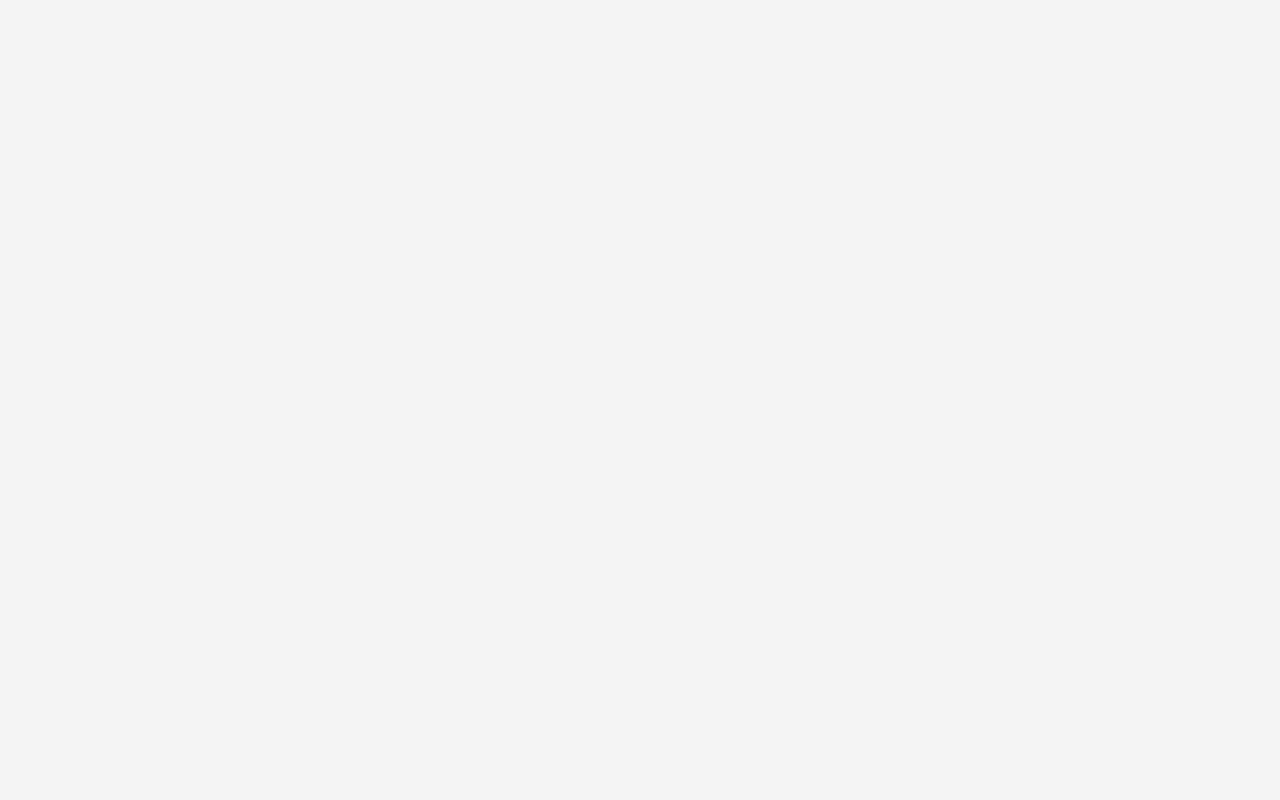
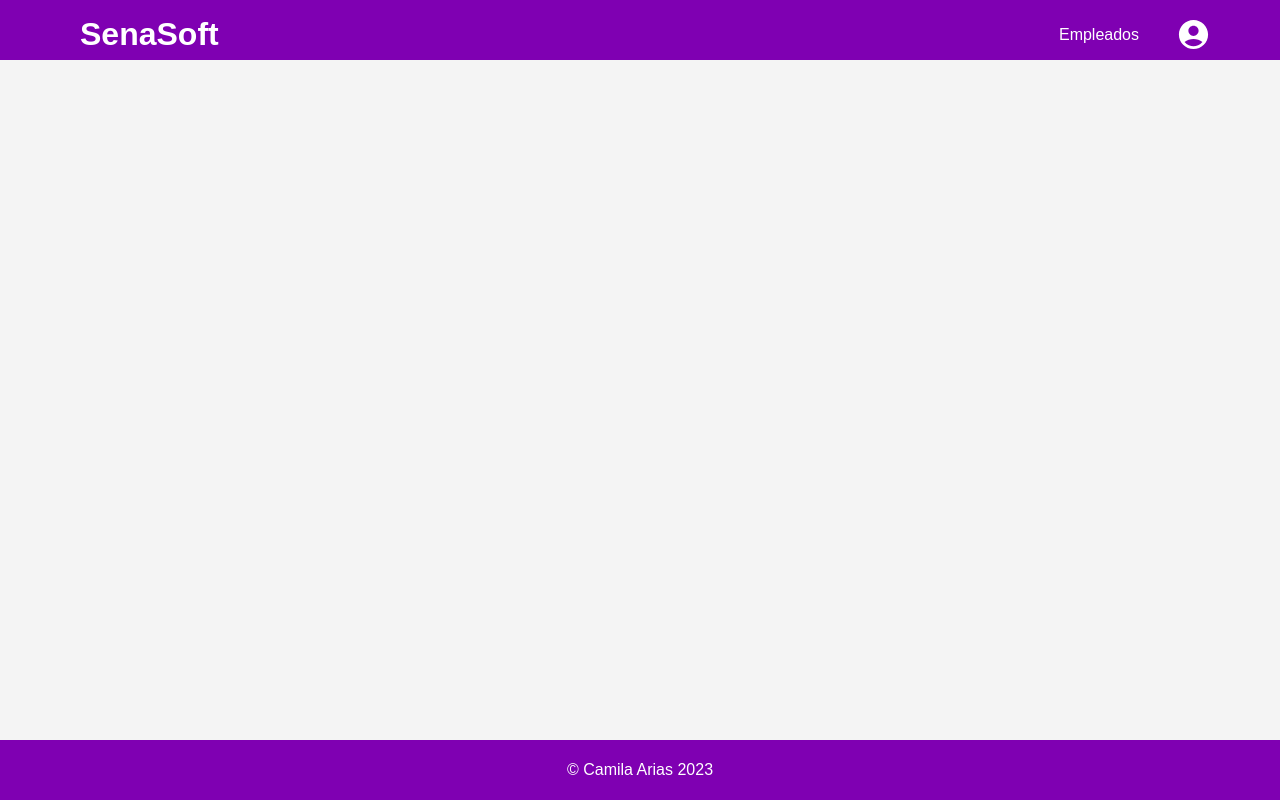
Before and after one commit to ferdlg/SenaSoft2023, a React (Create React App) app in the folder front/: page / in a window 1280 px wide. Before the commit this address had no page. Built offline with nearby package versions, Linux system fonts and the light colour scheme.

Commit message:
Rutas modificadas, nav y footer

```diff
--- a/front/src/App.js
+++ b/front/src/App.js
@@ -1,11 +1,18 @@
 import { BrowserRouter, Route, Routes } from 'react-router-dom';
+import Footer from './components/Footer';
+import SimpleNav from './components/SimpleNav';
+import FullNav from './components/FullNav';
 import Login from "./pages/Login";
 import Register from './pages/Register';
+import Employees from './pages/Employees';
 import "./index.css"
+import { Container } from '@mui/material';
 
 function App() {
   return (
     <BrowserRouter>
+    {window.location.pathname !== "/login" && window.location.pathname !== "/register" ? <FullNav /> : <SimpleNav />}
+        <Container className='principalContainer'>
           <Routes>
             <Route
               path='/login'
@@ -15,7 +22,13 @@ function App() {
               path='/register'
               element={<Register />}
             />
+            <Route
+              path='/'
+              element={<Employees />}
+            />
           </Routes>
+        </Container>
+      <Footer/>
     </BrowserRouter>
   );
 }
--- a/front/src/components/Footer/Footer.css
+++ b/front/src/components/Footer/Footer.css
@@ -3,4 +3,5 @@ footer{
     align-items: center;
     justify-content: center;
     padding: 20px;
+    height: 60px;
 }
--- /dev/null
+++ b/front/src/components/FullNav/FullNav.css
@@ -0,0 +1,24 @@
+.navSuperior{
+    height: 60px;
+}
+
+.fullNav{
+    display: flex !important;
+    align-items: center;
+    justify-content: space-between;
+}
+
+.fullNav div{
+    display: flex;
+    align-items: center;
+    gap: 8px;
+}
+
+a{
+    text-decoration: none;
+    padding: 8px;
+}
+
+a:hover{
+    background-color: var(--moradoClaro);
+}
--- /dev/null
+++ b/front/src/components/FullNav/index.js
@@ -0,0 +1,89 @@
+import { useState, Fragment } from "react";
+import { Link } from "react-router-dom";
+import { AccountCircle, Logout } from "@mui/icons-material"
+import { Container, Box, IconButton, Menu, MenuItem, Divider, Avatar, ListItemIcon } from "@mui/material";
+import Title from "../Title";
+import "./FullNav.css"
+
+const FullNav = () =>{
+    const [anchorEl, setAnchorEl] = useState(null);
+    const open = Boolean(anchorEl);
+    const handleClick = (event) => {
+      setAnchorEl(event.currentTarget);
+    };
+    const handleClose = () => {
+      setAnchorEl(null);
+    };
+    return(
+        <div className="bg_moradoOscuro navSuperior">
+            <Container className="cl_blanco fullNav">
+                <Title text="SenaSoft"/>
+                <div>
+                    <Link to="/Empleados" className="cl_blanco">Empleados</Link>
+                    <Fragment>
+                    <Box sx={{ display: 'flex', alignItems: 'center', textAlign: 'center' }}>
+                        <IconButton
+                            onClick={handleClick}
+                            size="small"
+                            sx={{ ml: 2 }}
+                            aria-controls={open ? 'account-menu' : undefined}
+                            aria-haspopup="true"
+                            aria-expanded={open ? 'true' : undefined}
+                        >
+                            <AccountCircle fontSize="large" color="active" className="cl_blanco"/>
+                        </IconButton>
+                    </Box>
+                    <Menu
+                        anchorEl={anchorEl}
+                        id="account-menu"
+                        open={open}
+                        onClose={handleClose}
+                        onClick={handleClose}
+                        PaperProps={{
+                        elevation: 0,
+                        sx: {
+                            overflow: 'visible',
+                            filter: 'drop-shadow(0px 2px 8px rgba(0,0,0,0.32))',
+                            mt: 1.5,
+                            '& .MuiAvatar-root': {
+                            width: 32,
+                            height: 32,
+                            ml: -0.5,
+                            mr: 1,
+                            },
+                            '&:before': {
+                            content: '""',
+                            display: 'block',
+                            position: 'absolute',
+                            top: 0,
+                            right: 14,
+                            width: 10,
+                            height: 10,
+                            bgcolor: 'background.paper',
+                            transform: 'translateY(-50%) rotate(45deg)',
+                            zIndex: 0,
+                            },
+                        },
+                        }}
+                        transformOrigin={{ horizontal: 'right', vertical: 'top' }}
+                        anchorOrigin={{ horizontal: 'right', vertical: 'bottom' }}
+                    >
+                        <MenuItem onClick={handleClose}>
+                        <Avatar /> Perfil
+                        </MenuItem>
+                        <Divider />
+                        <MenuItem onClick={handleClose}>
+                        <ListItemIcon>
+                            <Logout fontSize="small" />
+                        </ListItemIcon>
+                        Logout
+                        </MenuItem>
+                    </Menu>
+                    </Fragment>
+                </div>
+            </Container>
+        </div>
+    )
+}
+
+export default FullNav;
--- a/front/src/components/SimpleNav/SimpleNav.css
+++ b/front/src/components/SimpleNav/SimpleNav.css
@@ -0,0 +1,3 @@
+.navSuperior{
+    height: 60px;
+}
--- a/front/src/components/SimpleNav/index.js
+++ b/front/src/components/SimpleNav/index.js
@@ -1,11 +1,14 @@
+import { Container } from "@mui/material";
 import Title from "../Title";
 import "./SimpleNav.css"
 
 const SimpleNav = () =>{
     return(
-        <nav>
-            <Title text="SenaSoft" className="bg_moradoOscuro cl_blanco"/>
-        </nav>
+        <div className="bg_moradoOscuro cl_blanco navSuperior">
+            <Container>
+                <Title text="SenaSoft" />
+            </Container>
+        </div>
     )
 }
 
--- a/front/src/index.css
+++ b/front/src/index.css
@@ -80,3 +80,8 @@ body {
   -webkit-font-smoothing: antialiased;
   -moz-osx-font-smoothing: grayscale;
 }
+
+.principalContainer{
+  display: flex !important;
+  height: calc(100vh - 60px - 60px);
+}
--- /dev/null
+++ b/front/src/pages/Employees/index.js
@@ -0,0 +1,14 @@
+import { Container } from "@mui/material";
+import "./Employees.css"
+
+const Employees = () => {
+    return(
+        <>
+            <Container className="container">
+
+            </Container>
+        </>
+    )
+}
+
+export default Employees;
--- a/front/src/pages/Login/index.js
+++ b/front/src/pages/Login/index.js
@@ -1,8 +1,6 @@
-import { Container, TextField, Button } from "@mui/material";
+import { TextField, Button } from "@mui/material";
 import { useState } from "react";
 import { Link } from "react-router-dom";
-import Footer from "../../components/Footer";
-import SimpleNav from "../../components/SimpleNav";
 import Title from "../../components/Title";
 import "./Login.css"
 
@@ -17,9 +15,6 @@ const Login = () => {
     };
 
     return(
-        <>
-            <SimpleNav/>
-            <Container className="loginContainer">
         <form className="loginForm border_moradoOscuro" onSubmit={handleSubmit}>
             <Title text="Iniciar Sesión" className="cl_moradoOscuro"/>
             <TextField
@@ -68,9 +63,6 @@ const Login = () => {
                 ¿No tienes cuenta? <Link to="/Register" className="cl_moradoOscuro">Registrate</Link>
             </p>
         </form>
-            </Container>
-            <Footer/>
-        </>
     )
 }
 
--- a/front/src/pages/Register/index.js
+++ b/front/src/pages/Register/index.js
@@ -1,9 +1,7 @@
 import React, { useState, useEffect } from 'react';
-import { Container, TextField, Button, InputLabel, MenuItem, Select, FormControl} from '@mui/material';
+import { TextField, Button, InputLabel, MenuItem, Select, FormControl} from '@mui/material';
 import { Link } from 'react-router-dom';
 import EmployeeService from '../../services/EmployeeService';
-import Footer from "../../components/Footer";
-import SimpleNav from "../../components/SimpleNav";
 import Title from "../../components/Title";
 import "./Register.css"
 
@@ -74,9 +72,6 @@ const Register = () => {
 
 
     return (
-        <>
-            <SimpleNav />
-            <Container className="registerContainer">
         <form className="registerForm border_moradoOscuro" onSubmit={handleSubmit}>
             <Title text="Registro de Usuario" />
             <div className="inputGroup">
@@ -255,9 +250,6 @@ const Register = () => {
                 ¿Tienes cuenta? <Link to="/login" className="cl_moradoOscuro">Inicia Sesión</Link>
             </p>
         </form>
-            </Container>
-            <Footer />
-        </>
     );
 }
 
```
Also changed, not shown: front/src/pages/Employees/Employees.css (added). Lines whose indentation alone changed are shown as unchanged.
